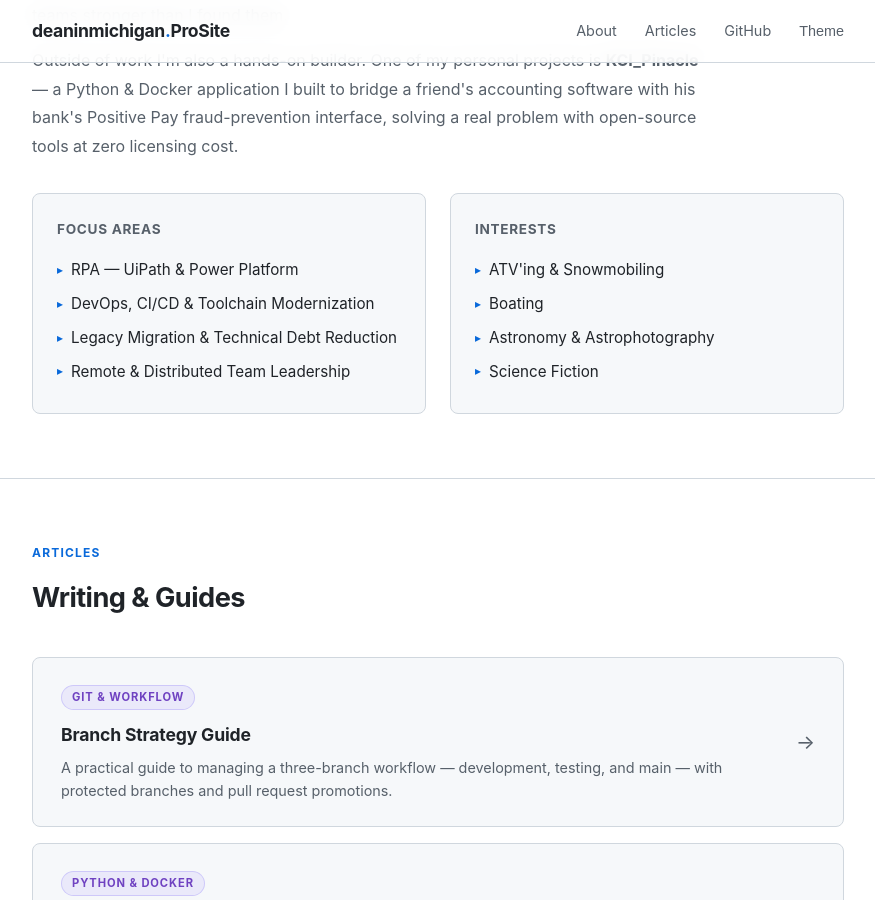
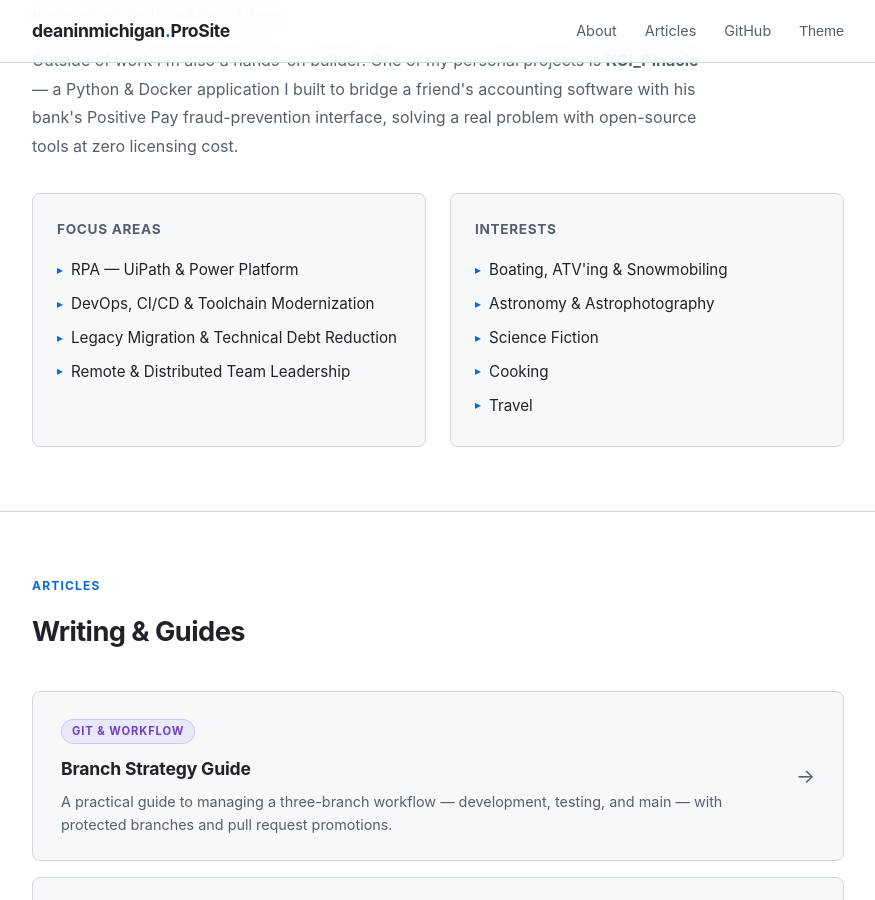
Before and after one commit to DeanInMichigan/ProSite, a Jekyll site: the page built from index.html, in a window 1280 px wide and 900 px high, scrolled down 944 px. Shown: the whole window, without its empty margins (202-1077 px from the left). Built offline with Jekyll 4.4.1, drawn with Linux system fonts in a browser that asks for light colours.

Commit message:
updated interests

```diff
--- a/index.html
+++ b/index.html
@@ -73,10 +73,11 @@ description: "Dean Abraham's professional development site — articles and insi
       <div class="about-card">
         <h3>Interests</h3>
         <ul>
-          <li>ATV'ing &amp; Snowmobiling</li>
-          <li>Boating</li>
+          <li>Boating, ATV'ing &amp; Snowmobiling</li>
           <li>Astronomy &amp; Astrophotography</li>
           <li>Science Fiction</li>
+          <li>Cooking</li>
+          <li>Travel</li>
         </ul>
       </div>
     </div>
```
